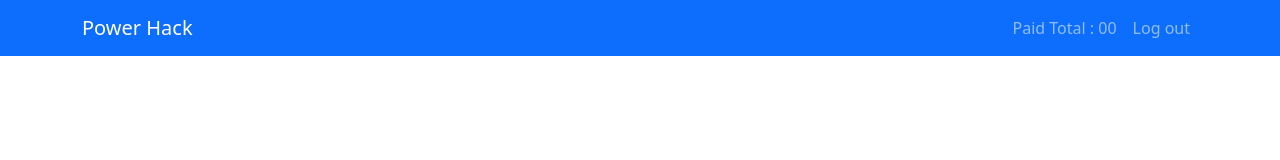
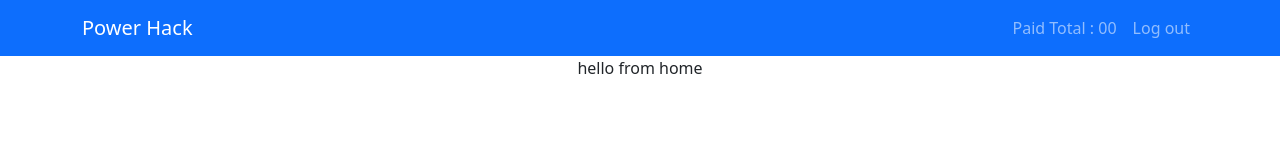
Before and after one commit to sajeeb-me/power-hack, a React (Create React App) app: page / in a window 1280 px wide. Shown: the top 160 px of the page. Built offline with nearby package versions, Linux system fonts and the light colour scheme.

Commit message:
created home route

```diff
--- a/src/App.js
+++ b/src/App.js
@@ -1,10 +1,16 @@
+import { Routes, Route } from 'react-router-dom';
 import './App.css';
-import Header from './components/Header';
+import Layout from './components/Layout';
+import Home from './pages/Home/Home';
 
 function App() {
   return (
     <section className="App">
-      <Header />
+      <Layout>
+        <Routes>
+          <Route path='/' element={<Home />} />
+        </Routes>
+      </Layout>
     </section>
   );
 }
--- a/src/components/Layout.js
+++ b/src/components/Layout.js
@@ -1,9 +1,13 @@
 import React from 'react';
+import Header from './Header';
 
-const Layout = () => {
+const Layout = ({ children }) => {
     return (
         <section>
-
+            <Header />
+            <body>
+                {children}
+            </body>
         </section>
     );
 };
--- /dev/null
+++ b/src/pages/Home/Home.js
@@ -0,0 +1,11 @@
+import React from 'react';
+
+const Home = () => {
+    return (
+        <section>
+            <p>hello from home</p>
+        </section>
+    );
+};
+
+export default Home;
```
